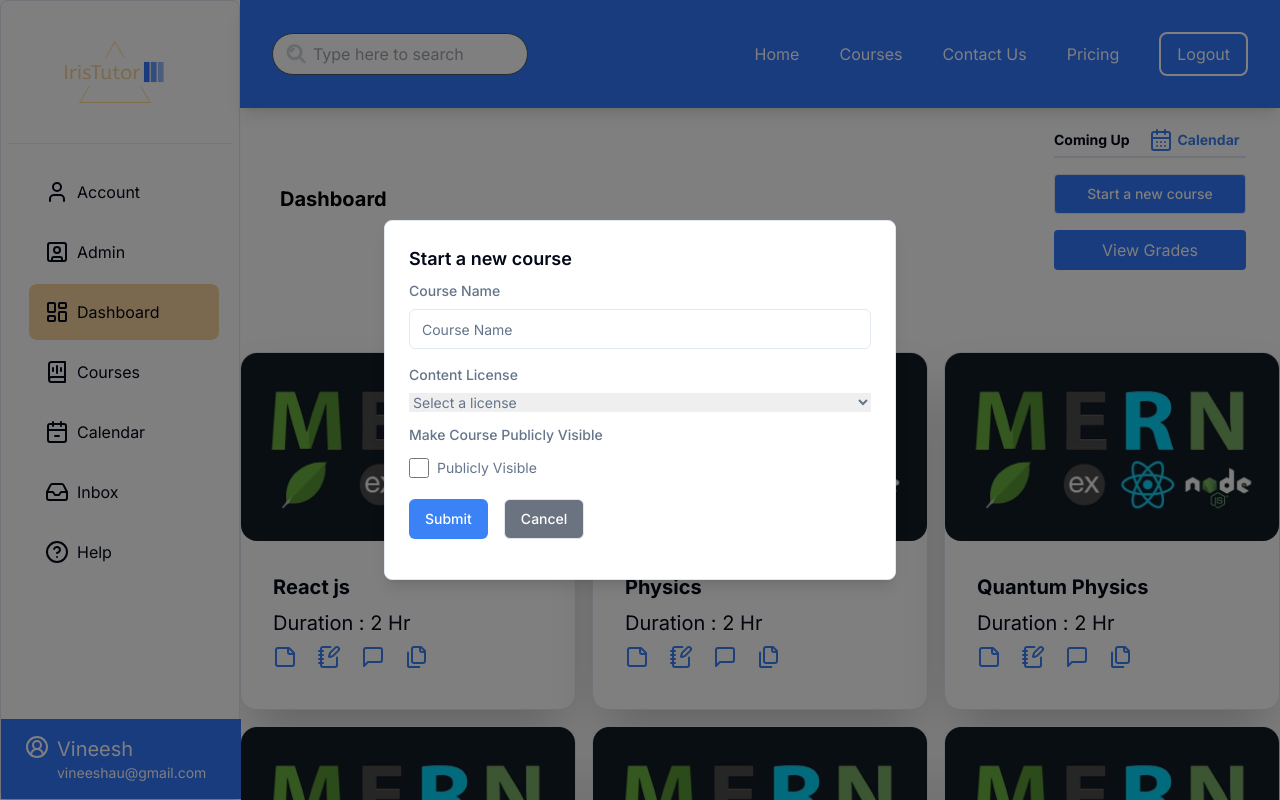
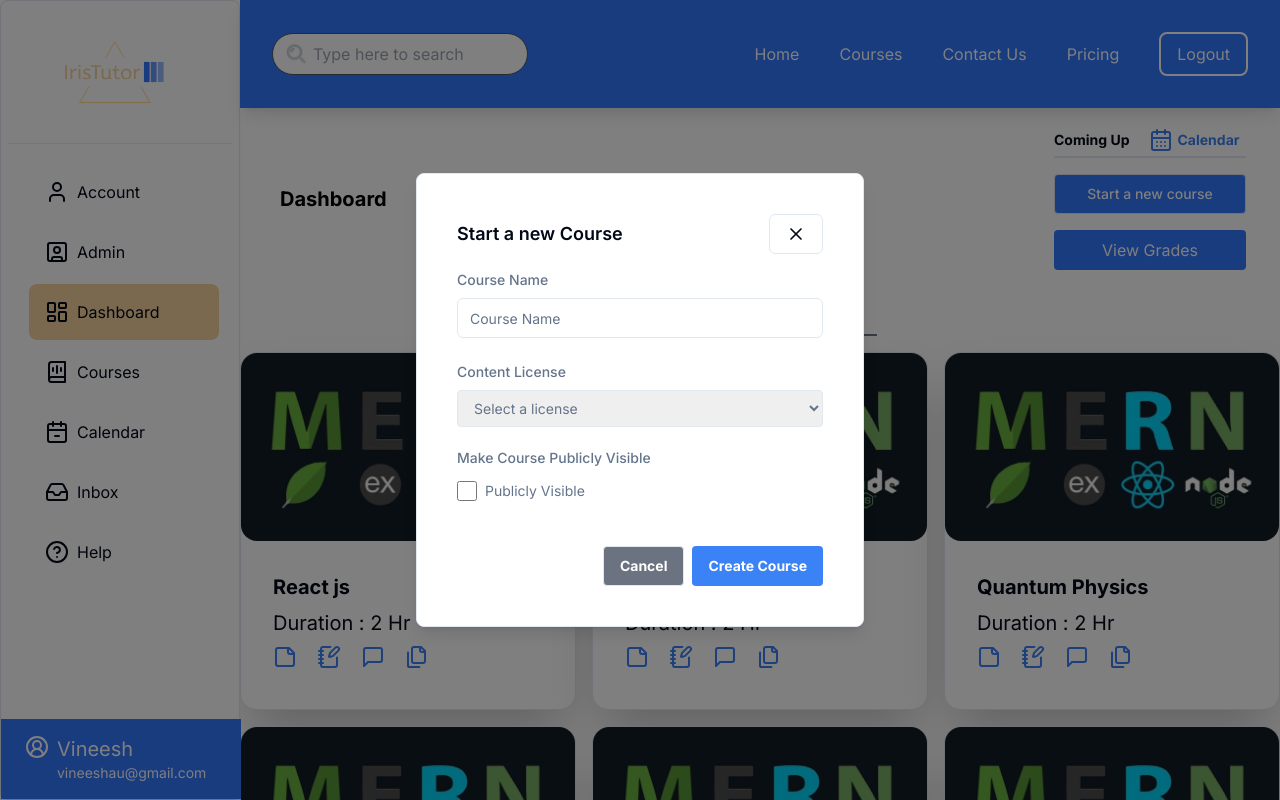
Before and after one commit to Vineeshau/Iris-tutor, a Next.js app: page /dashboard in a window 1280 px wide. Both pictures are taken after a click on the button "Start a new course". Shown: the top 800 px of the page. Built offline with nearby package versions, Linux system fonts and the light colour scheme.

Commit message:
popup added

```diff
--- a/src/Components/dashboard/startNewCourseDialog.js
+++ b/src/Components/dashboard/startNewCourseDialog.js
@@ -1,3 +1,5 @@
+"use client"
+
 import {
   AlertDialog,
   AlertDialogAction,
@@ -20,12 +22,39 @@ import {
   FormLabel,
   FormMessage,
 } from "@/Components/ui/form";
+import { X } from "lucide-react";
+import { z } from "zod";
+import { zodResolver } from "@hookform/resolvers/zod";
+
+const newCourseSchema = z.object({
+  coursename: z.string().min(1, { message: "Course Name is required" }),
+  contentlicense: z.string().min(1, { message: "Content License is required" }),
+  publish: z.boolean().optional(),
+});
 
 export function StartNewCourseDialog() {
-    const newcourse = useForm(); // Move the useForm hook inside the component function
+  const newcourse = useForm({
+    resolver: zodResolver(newCourseSchema),
+    defaultValues: {
+      coursename: "",
+      contentlicense: "",
+      publish: false,
+    },
+  });
+
+  const onSubmit = async (data) => {
+    try {
+      // Handle form submission logic here (e.g., API call)
+      console.log("Form data:", data);
+      // Reset the form after successful submission
+      newcourse.reset();
+    } catch (error) {
+      console.error("Submission error:", error);
+    }
+  };
 
   return (
-      <AlertDialog>
+    <AlertDialog className="">
       <AlertDialogTrigger asChild>
         <Button
           variant="outline"
@@ -34,55 +63,64 @@ import {
           Start a new course
         </Button>
       </AlertDialogTrigger>
-        <AlertDialogContent>
+
+      <AlertDialogContent className="max-w-md w-full p-10">
         <AlertDialogHeader>
-            <AlertDialogTitle>Start a new course</AlertDialogTitle>
+          <div className="flex justify-between items-center">
+            <AlertDialogTitle>Start a new Course</AlertDialogTitle>
+            <AlertDialogCancel className="">
+              <X size={20} />
+            </AlertDialogCancel>
+          </div>
+        </AlertDialogHeader>
         <AlertDialogDescription>
-              <Form {...newcourse} className="space-y-8">
-                {/* Course Name Input */}
+          <Form {...newcourse} className="space-y-4" onSubmit={newcourse.handleSubmit(onSubmit)}>
             <FormField
               control={newcourse.control}
               name="coursename"
               render={({ field }) => (
-                    <FormItem className="mb-4">
+                <FormItem className="mb-6">
                   <FormLabel>Course Name</FormLabel>
                   <FormControl>
                     <Input placeholder="Course Name" {...field} />
                   </FormControl>
-                      <FormMessage />
+                  <FormMessage
+                    errors={newcourse.formState.errors}
+                    name="coursename"
+                  />
                 </FormItem>
               )}
             />
 
-                {/* Content License Dropdown */}
             <FormField
               control={newcourse.control}
               name="contentlicense"
               render={({ field }) => (
-                    <FormItem className="mb-4">
+                <FormItem className="mb-6">
                   <FormLabel>Content License</FormLabel>
                   <FormControl>
                     <select
+                      className="border rounded w-full py-2 px-3"
                       {...field}
-                          className="form-select mt-1 block w-full"
                     >
                       <option value="">Select a license</option>
-                          <option value="license1">License 1</option>
-                          <option value="license2">License 2</option>
-                          <option value="license3">License 3</option>
+                      <option value="Assignments">License_one</option>
+                      <option value="Assignments two">License_two</option>
                     </select>
                   </FormControl>
-                      <FormMessage />
+                  <FormMessage
+                    errors={newcourse.formState.errors}
+                    name="contentlicense"
+                  />
                 </FormItem>
               )}
             />
 
-                {/* Make Course Publicly Visible Checkbox */}
             <FormField
               control={newcourse.control}
-                  name="publiclyvisible"
+              name="publish"
               render={({ field }) => (
-                    <FormItem className="mb-4">
+                <FormItem className="mb-6">
                   <FormLabel className="mb-2 block">
                     Make Course Publicly Visible
                   </FormLabel>
@@ -97,34 +135,34 @@ import {
                       <span className="ml-2">Publicly Visible</span>
                     </label>
                   </FormControl>
-                      <FormMessage />
+                  <FormMessage
+                    errors={newcourse.formState.errors}
+                    name="publish"
+                  />
                 </FormItem>
               )}
             />
-
-                {/* Submit and Cancel Buttons */}
-                <div className="flex space-x-4">
-                  <AlertDialogAction asChild>
-                    <button
-                      type="submit"
-                      className="btn btn-primary bg-blue-500 hover:bg-blue-700 text-white font-bold py-2 px-4 rounded"
-                    >
-                      Submit
-                    </button>
-                  </AlertDialogAction>
+          </Form>
+        </AlertDialogDescription>
+        <AlertDialogFooter className="flex justify-end space-x-4">
           <AlertDialogCancel asChild>
-                    <button
-                      type="button"
-                      className="btn btn-secondary bg-gray-500 hover:bg-gray-700 text-white font-bold py-2 px-4 rounded"
+            <Button
+              variant="secondary"
+              className="bg-gray-500 hover:bg-gray-500 text-white hover:text-white font-bold py-2 px-4 rounded"
             >
               Cancel
-                    </button>
+            </Button>
           </AlertDialogCancel>
-                </div>
-              </Form>
-            </AlertDialogDescription>
-          </AlertDialogHeader>
-          <AlertDialogFooter></AlertDialogFooter>
+          <AlertDialogAction asChild>
+            <Button
+              variant="primary"
+              className="bg-blue-500 hover:bg-blue-700 text-white font-bold py-2 px-4 rounded"
+              onClick={newcourse.handleSubmit(onSubmit)}
+            >
+              Create Course
+            </Button>
+          </AlertDialogAction>
+        </AlertDialogFooter>
       </AlertDialogContent>
     </AlertDialog>
   );
```
Lines whose indentation alone changed are shown as unchanged.
